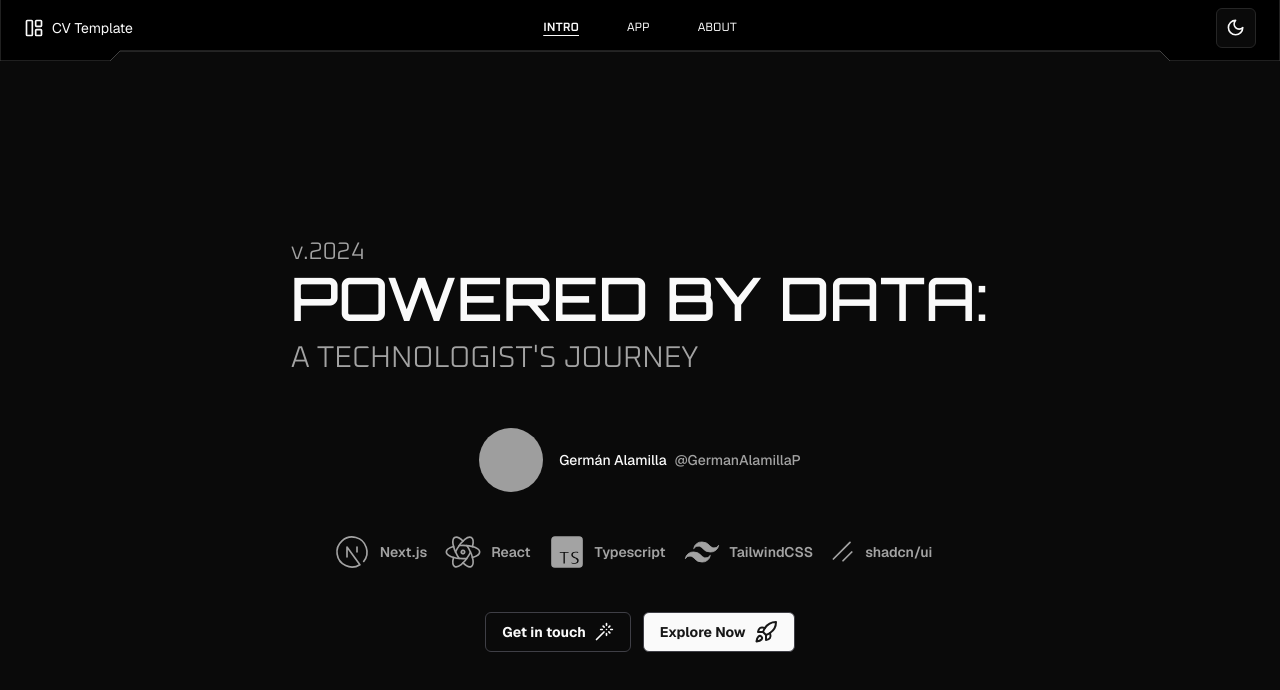
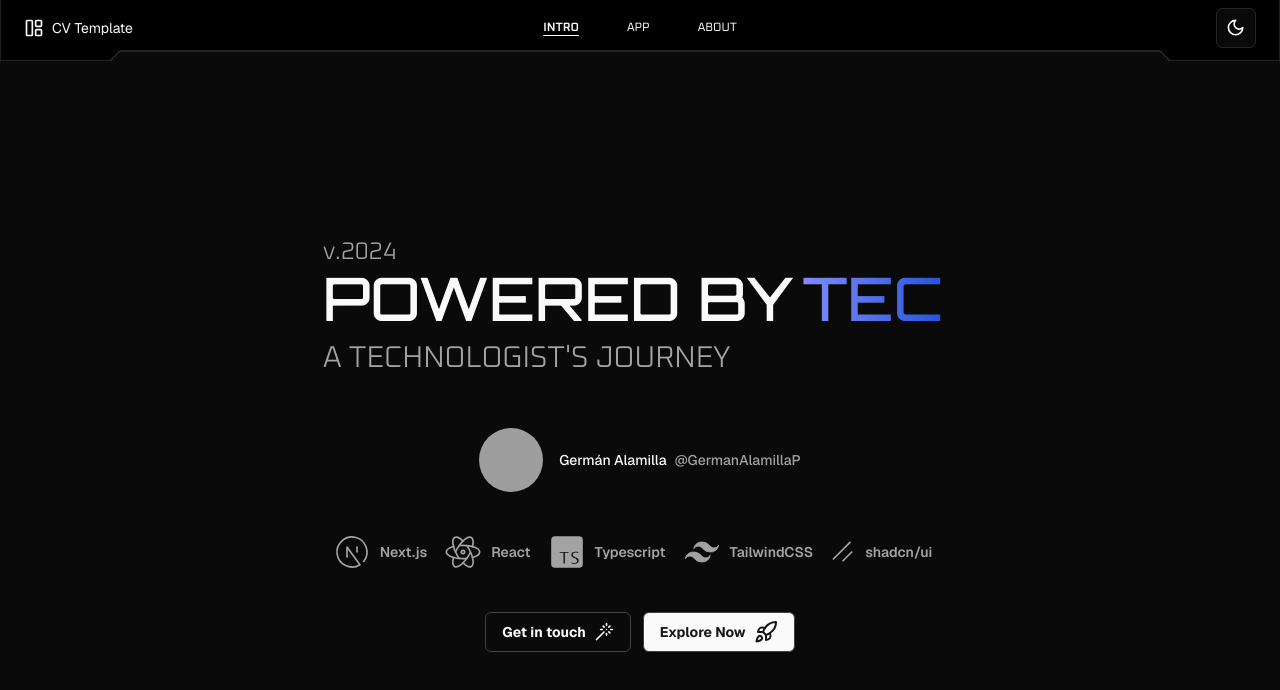
Before and after one commit to gap689/cv, a Next.js app: page / in a window 1280 px wide. Shown: the top 690 px of the page. Built offline with nearby package versions, Linux system fonts and the light colour scheme; grey boxes are pictures that could not be loaded.

Commit message:
added typewriter effect

```diff
--- /dev/null
+++ b/app/app/_components/typewriter.tsx
@@ -0,0 +1,20 @@
+"use client"
+import Typewriter from "typewriter-effect";
+
+const TypewriterComponent = () => {
+    return (
+        <Typewriter
+            options={{
+              strings: [
+                "Data:",
+                "Technology:",
+                "Analytics:"
+              ],
+              autoStart: true,
+              loop: true,
+              delay: 60,
+            }}/>
+     );
+}
+
+export default TypewriterComponent;
--- a/app/page.tsx
+++ b/app/page.tsx
@@ -4,6 +4,7 @@ import { Button } from '@/components/ui/button'
 import { RESUME_DATA } from '@/data/resume-data'
 import { Rocket, Wand} from "lucide-react"
 import { BiLogoTypescript } from "react-icons/bi";
+import TypewriterComponent from './app/_components/typewriter'
 
 export default function Home() {
   return (
@@ -12,10 +13,13 @@ export default function Home() {
         <div className='md:text-2xl text-lg lowercase font-light text-muted-foreground font-oxanium'>
           v.2024
         </div>
-        <div className='md:text-6xl text-4xl font-medium font-orbitron text-secondary-foreground'>
-          Powered By Data:
+        <div className='xs:flex md:flex-nowrap flex-wrap gap-x-2 md:text-6xl text-4xl font-medium font-orbitron text-secondary-foreground'>
+          <h1 className='flex whitespace-nowrap'>Powered By </h1>
+          <div className='text-transparent bg-clip-text bg-gradient-to-r dark:from-indigo-400 dark:to-blue-700 from-blue-400 to-blue-800'>
+            <TypewriterComponent/>
+          </div>
         </div>
-        <div className='text-muted-foreground py-3 font-oxanium text-lg xs:text-xl sm:text-2xl md:text-3xl'>
+        <div className='text-muted-foreground font-light py-3 font-oxanium text-lg xs:text-xl sm:text-2xl md:text-3xl'>
           A Technologist&apos;s Journey
         </div>
       </div>
```
